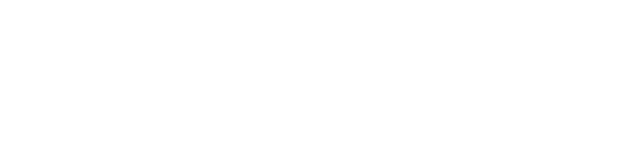
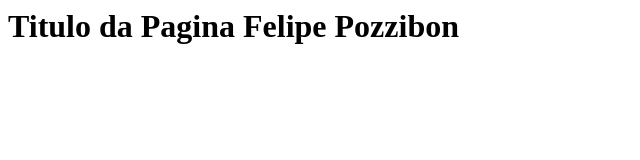
Before and after one commit to felipepozzi/curso-git, a plain HTML site: page index.html in a window 1280 px wide. Shown: the whole page, without its empty margins (0-640 px from the left). Drawn offline with Linux system fonts and the light colour scheme.

Commit message:
Titulo da Pagina

```diff
--- a/index.html
+++ b/index.html
@@ -2,5 +2,6 @@
     <header>
     </header>
     <body>
+        <h1>Titulo da Pagina Felipe Pozzibon</h1>
     </body>
 </html>
```
